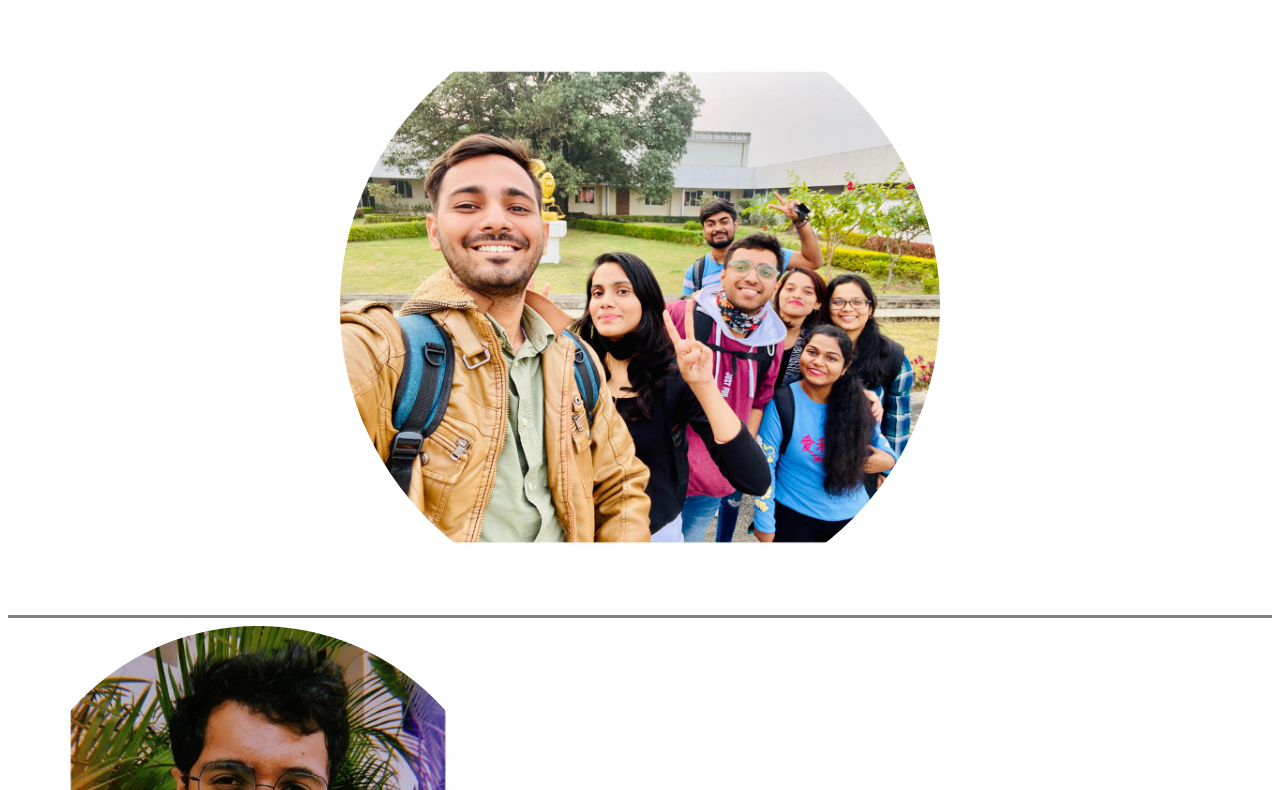
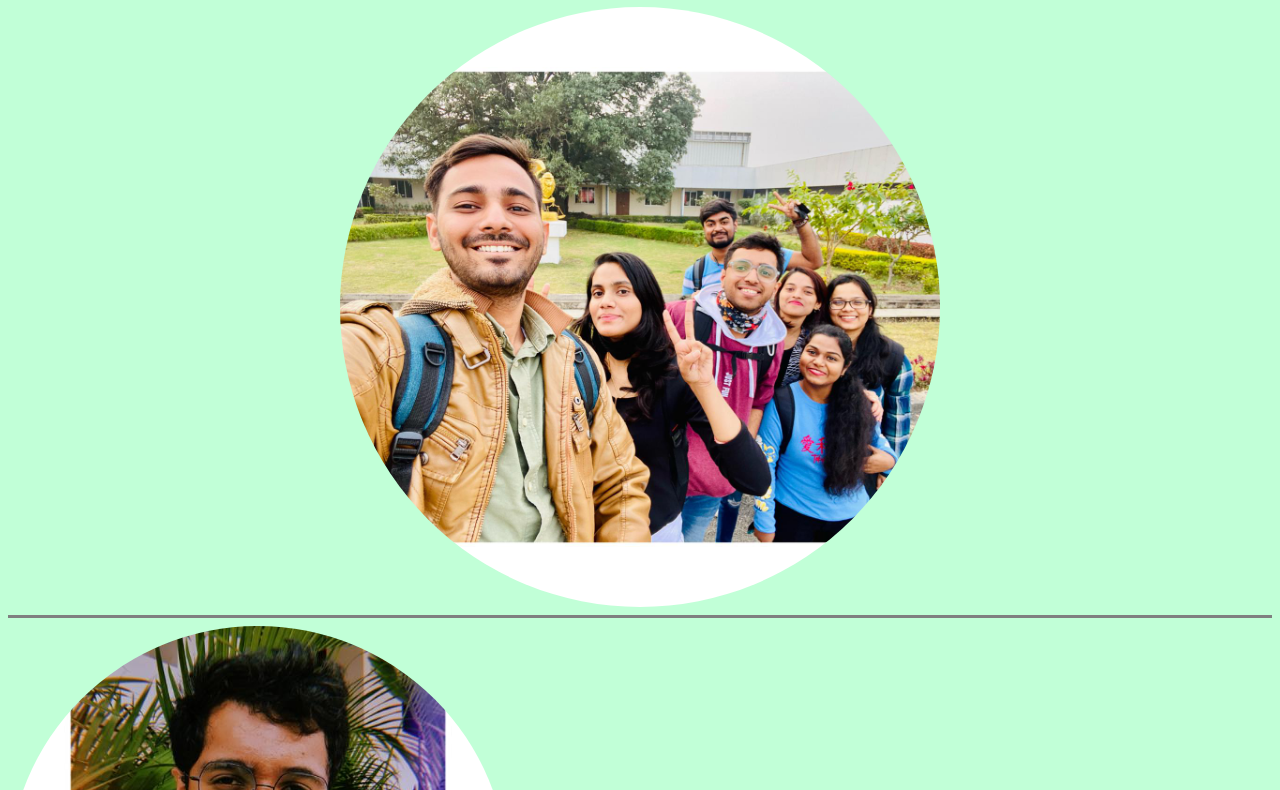
Before and after one commit to keymonsahoo/SB, a plain HTML site: page index.html in a window 1280 px wide. Shown: the part 99-889 px from the top of the page. Drawn offline with Linux system fonts and the light colour scheme.

Commit message:
Update index.html

```diff
--- a/index.html
+++ b/index.html
@@ -4,6 +4,11 @@
   <head>
     <meta charset="utf-8">
     <title>Strong Bonding</title>
+    <style>
+      body {
+        background-color: #C1FFD7
+      }
+    </style>
   </head>
 
   <body>
```
